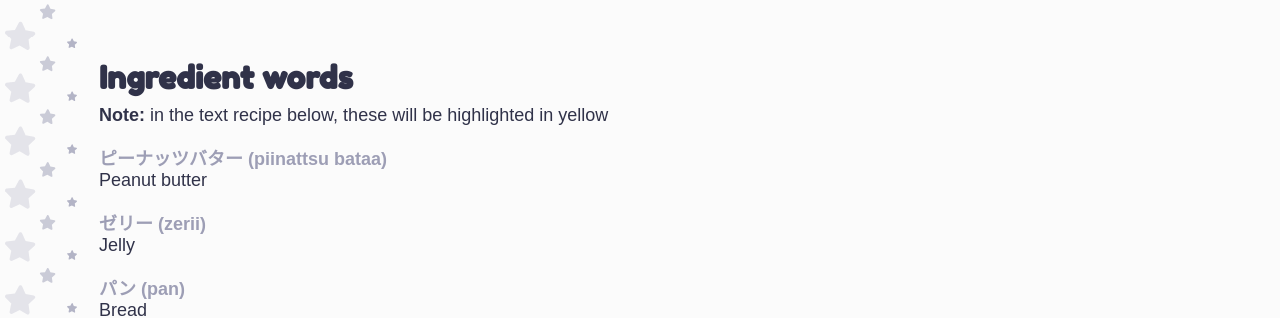
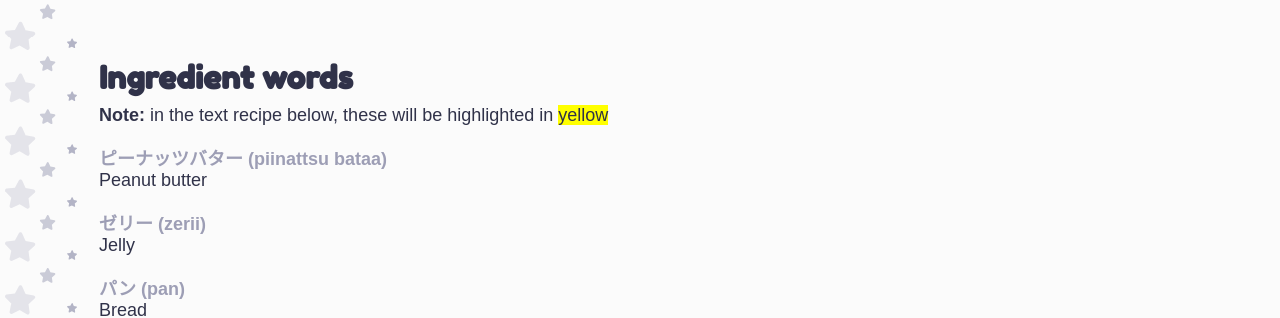
Before and after one commit to NihongoFamiliar/NihongoFamiliar.github.io, a Jekyll site: the page built from _posts/2024-01-02-pb-and-j-but-in-japanese.html, in a window 1280 px wide and 900 px high, scrolled down 996 px. Shown: the part 155-473 px from the top of the window. Built offline with Jekyll 4.4.1, drawn with Linux system fonts in a browser that asks for light colours; some web fonts are replaced; comment, search, counter and statistics services are not loaded.

Commit message:
Update 2024-01-02-pb-and-j-but-in-japanese.html
fixed the quotation issue

```diff
--- a/_posts/2024-01-02-pb-and-j-but-in-japanese.html
+++ b/_posts/2024-01-02-pb-and-j-but-in-japanese.html
@@ -12,14 +12,14 @@
 
 <p>So I wanted to try out sharing the quickest and most simplified recipe I could in Japanese to illustrate this potential study tool: <strong>a peanut butter and jelly sandwich!</strong> ~Yum yum</p>
 
-<p><a href=”#recipe”>Go to the recipe</a> to save some TL;DR time, or feel free to read the rest of the article as per the classic recipe blog format. <strong>As a note,</strong> the rest of the post will mostly be priming you with the vocabulary and grammar details to use while reading the recipe.</p>
+<p><a href="#recipe">Go to the recipe</a> to save some TL;DR time, or feel free to read the rest of the article as per the classic recipe blog format. <strong>As a note,</strong> the rest of the post will mostly be priming you with the vocabulary and grammar details to use while reading the recipe.</p>
 <br /><br />
 
 <h2>Vocabulary for the recipe:</h2>
 <p>Much of the vocabulary for this example will be using easier loanwords from English for ingredients, tools, and measurements used in the recipe. That will ease leaning into the format of this kind of project as a concept. However, there are still a few purely Japanese words here and there too.</p>
 <br />
 <h3>Ingredient words</h3>
-<p><strong>Note:</strong> in the text recipe below, these will be highlighted in <span style=”background-color:#ffff00;”>yellow</span></p>
+<p><strong>Note:</strong> in the text recipe below, these will be highlighted in <span style="background-color:#ffff00;">yellow</span></p>
 <dl>
 <dt>ピーナッツバター (piinattsu bataa)</dt>
 <dd>Peanut butter</dd>
@@ -34,7 +34,7 @@
 <br /><br /><br />
 
 <h3>Measurement words <em>(e.g. counters)</em></h3>
-<p><strong>Note:</strong>in the text recipe below, these will be highlighted in <span style=”background-color:#ff0000;”>red</span></p>
+<p><strong>Note:</strong>in the text recipe below, these will be highlighted in <span style="background-color:#ff0000;">red</span></p>
 <dl>
 <dt>テーブルスプーン (teeburuspupuun)</dt>
 <dd>Tablespoon</dd>
@@ -49,7 +49,7 @@
 <br /><br /><br />
 
 <h3>Action words</h3>
-<p><strong>Note:</strong> in the text recipe below, these will be highlighted in <span style=”background-color:#0000ff; color:#ffffff;”>blue</span></p>
+<p><strong>Note:</strong> in the text recipe below, these will be highlighted in <span style="background-color:#0000ff; color:#ffffff;">blue</span></p>
 <dl>
 <dt>ぬる (nuru)</dt>
 <dd>To spread</dd>
@@ -67,20 +67,20 @@
 </figure>
 <br /><br /><br />
 
-<h2 id=”recipe”>The recipe:</h2>
+<h2 id="recipe">The recipe:</h2>
 <h3>Ingredients</h3>
 <ul>
-<li><span style=”background-color:#ffff00;”>パン</span>の2<span style=”background-color:#ff0000;”>まい</span></li>
+<li><span style="background-color:#ffff00;">パン</span>の2<span style="background-color:#ff0000;">まい</span></li>
 
-<li><span style=”background-color:#ffff00;”>ピーナッツバター</span>の1<span style=”background-color:#ff0000;”>テーブルスプーン</span></li>
-<li><span style=”background-color:#ffff00;”>ゼリー</span>の1<span style=”background-color:#ff0000;”>テーブルスプーン</span></li>
+<li><span style="background-color:#ffff00;">ピーナッツバター</span>の1<span style="background-color:#ff0000;">テーブルスプーン</span></li>
+<li><span style="background-color:#ffff00;">ゼリー</span>の1<span style="background-color:#ff0000;">テーブルスプーン</span></li>
 </ul>
 <h3>Directions</h3>
 <ol>
-<li>1<span style=”background-color:#ff0000;”>まいめ</span>の<span style=”background-color:#ffff00;”>パン</span>のうえに<span style=”background-color:#ffff00;”>ピーナッツバター</span>を<span style=”background-color:#0000ff; color:#ffffff;”>ぬる</span>。</li>
-<li>2<span style=”background-color:#ff0000;”>まいめ</span>の<span style=”background-color:#ffff00;”>パン</span>のうえに<span style=”background-color:#ffff00;”>ゼリー</span>を<span style=”background-color:#0000ff; color:#ffffff;”>ぬる</span>。</li>
-<li>2<span style=”background-color:#ff0000;”>まい</span>の<span style=”background-color:#ffff00;”>パン</span>を<span style=”background-color:#0000ff; color:#ffffff;”>おしあわせる</span>。</li>
-<li><span style=”background-color:#0000ff; color:#ffffff;”>たべる</span>❣</li>
+<li>1<span style="background-color:#ff0000;">まいめ</span>の<span style="background-color:#ffff00;">パン</span>のうえに<span style="background-color:#ffff00;">ピーナッツバター</span>を<span style=”background-color:#0000ff; color:#ffffff;”>ぬる</span>。</li>
+<li>2<span style="background-color:#ff0000;">まいめ</span>の<span style="background-color:#ffff00;">パン</span>のうえに<span style="background-color:#ffff00;">ゼリー</span>を<span style=”background-color:#0000ff; color:#ffffff;”>ぬる</span>。</li>
+<li>2<span style="background-color:#ff0000;">まい</span>の<span style="background-color:#ffff00;">パン</span>を<span style="background-color:#0000ff; color:#ffffff;">おしあわせる</span>。</li>
+<li><span style="background-color:#0000ff; color:#ffffff;">たべる</span>❣</li>
 </ol>
 
 <figure class="image-card">
```
